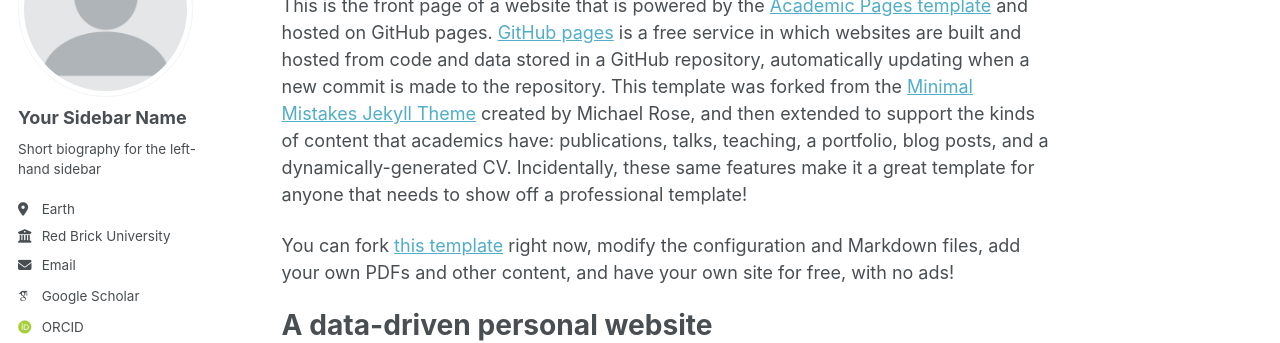
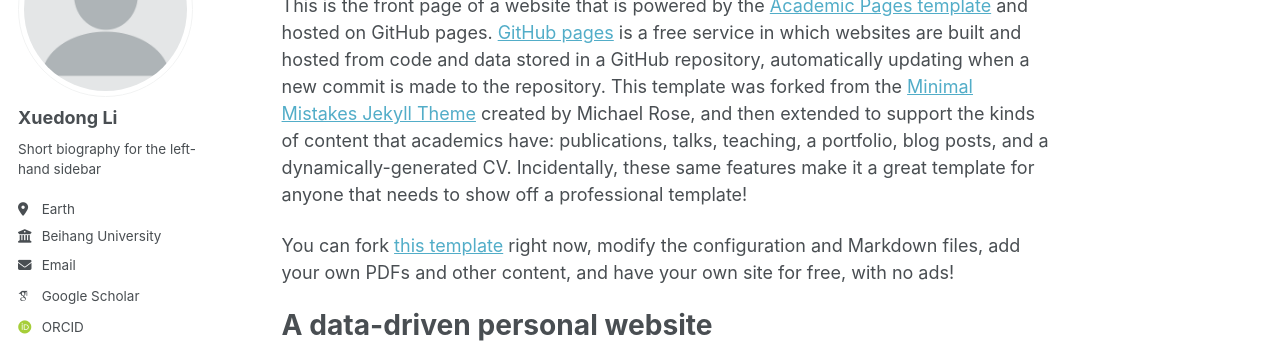
Before and after one commit to Research2050/research2050.github.io, a Jekyll site: the page built from _pages/about.md, in a window 1280 px wide. Shown: the part 177-520 px from the top of the page. Built offline with Jekyll 4.4.1, drawn with Linux system fonts in a browser that asks for light colours; some web fonts are replaced; a script that is not in the unit is left out.

Commit message:
Update _config.yml

```diff
--- a/_config.yml
+++ b/_config.yml
@@ -24,13 +24,13 @@
 author:
   # Biographic information
   avatar           : "profile.png"
-  name             : "Your Sidebar Name"
+  name             : "Xuedong Li"
   pronouns         : # example: "she/her"
   bio              : "Short biography for the left-hand sidebar"
   location         : "Earth"
-  employer         : "Red Brick University"
+  employer         : "Beihang University"
   uri              : # URL
-  email            : "none@example.org"
+  email            : "researcher2050@163.com"
 
   # Academic websites
   academia         : # URL
```
